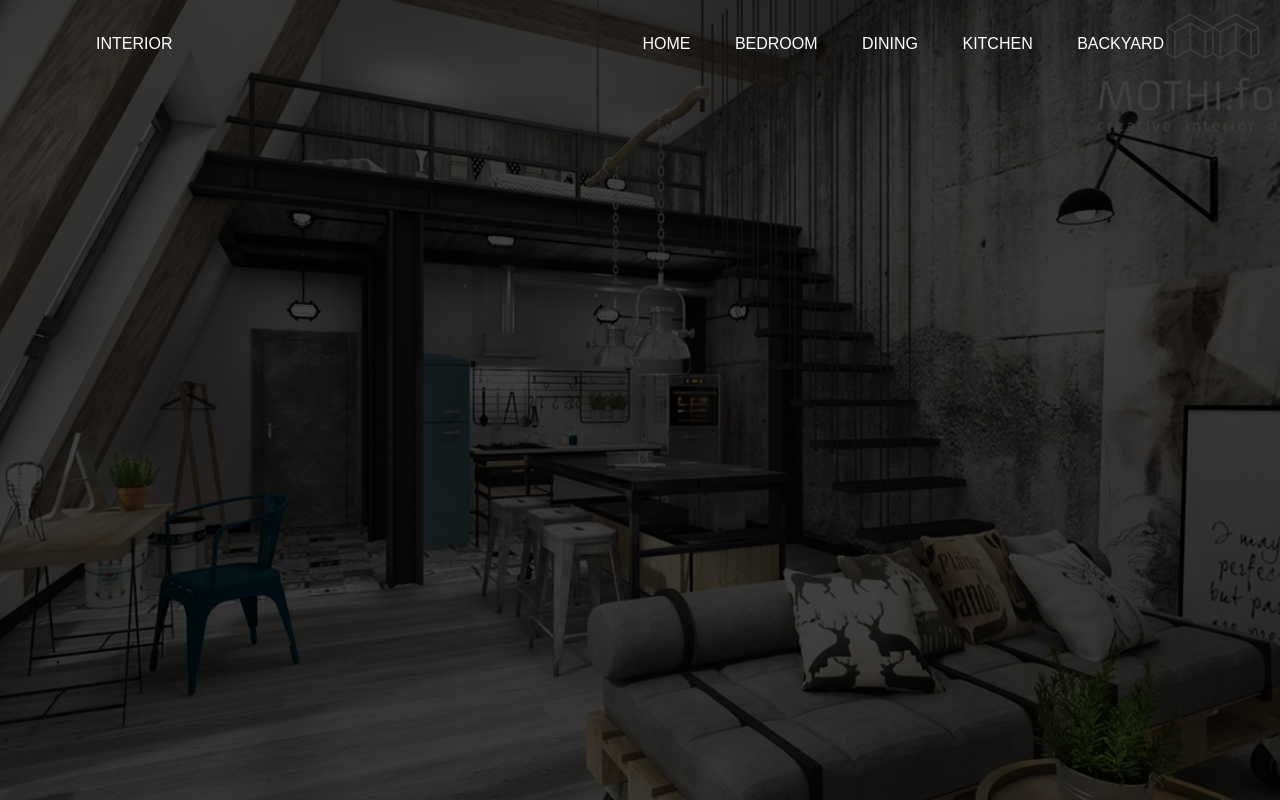
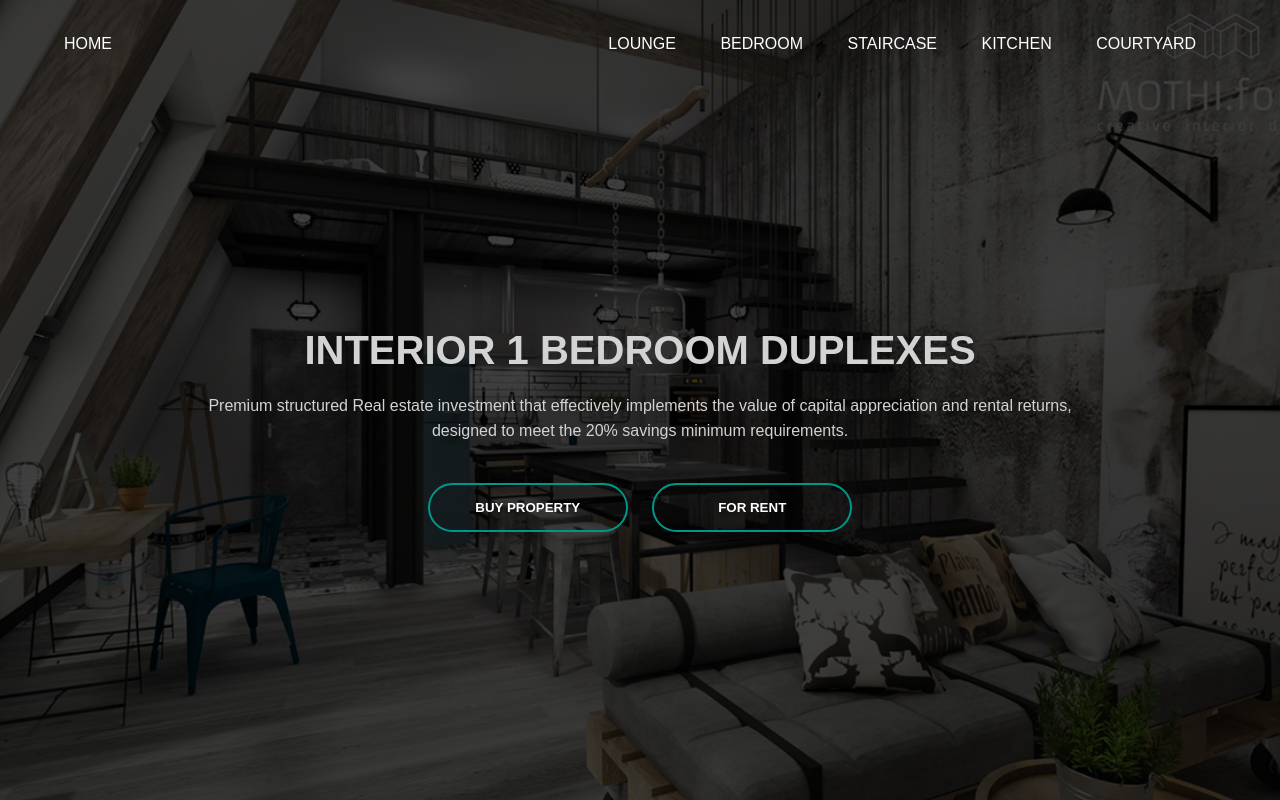
Before and after one commit to ohthebrave/Website, a plain HTML site: page index.html in a window 1280 px wide. Drawn offline with Linux system fonts and the light colour scheme.

Commit message:
Second commit

```diff
--- a/index.html
+++ b/index.html
@@ -11,14 +11,26 @@
   <body>
     <div class="wallpaper">
       <div class="navbar">
-        <p class="logo">interior</p>
+        <p>Home</p>
         <ul>
-          <li><a href="#"></a>Home</li>
+          <li><a href="#"></a>Lounge</li>
           <li><a href="#"></a>Bedroom</li>
-          <li><a href="#"></a>Dining</li>
+          <li><a href="#"></a>Staircase</li>
           <li><a href="#"></a>Kitchen</li>
-          <li><a href="#"></a>Backyard</li>
+          <li><a href="#"></a>Courtyard</li>
         </ul>
+      </div>
+      <div class="body">
+        <h1>INTERIOR 1 BEDROOM DUPLEXES</h1>
+        <p>
+          Premium structured Real estate investment that effectively implements
+          the value of capital appreciation and rental returns, <br />designed
+          to meet the 20% savings minimum requirements.
+        </p>
+        <div>
+          <button type="button"><span></span>BUY PROPERTY</button>
+          <button type="button"><span></span>FOR RENT</button>
+        </div>
       </div>
     </div>
   </body>
--- a/style.css
+++ b/style.css
@@ -13,7 +13,7 @@
 }
 
 .navbar{
-    width: 85%;
+    width: 90%;
     margin: auto;
     padding: 35px 0;
     display: flex;
@@ -24,9 +24,10 @@
     text-transform: uppercase;
 }
 
-.logo{
+.navbar p{
     width: 120px;
     cursor: pointer;
+    text-align: left;
 }
 
 .navbar ul li{
@@ -40,7 +41,7 @@
     content: '';
     height: 3px;
     width: 0%;
-    background: lightgray;
+    background: rgb(168, 111, 111);
     position: absolute;
     left: 0;
     bottom: -10px;
@@ -52,3 +53,58 @@
     width: 100%;
 
 }
+
+.body{
+    width: 100%;
+    position: absolute;
+    top: 50%;
+    transform: translateY(-50%);
+    text-align: center;
+    color: lightgray;
+}
+
+.body h1{
+    font-size: 40px;
+    margin-top: 80px;
+}
+
+.body p{
+    margin: 20px auto;
+    font-weight: 100;
+    line-height: 25px;
+}
+
+button{
+    width: 200px;
+    padding: 15px 0;
+    text-align: center;
+    margin: 20px 10px;
+    border-radius: 25px;
+    font-weight: bold;
+    border: 2px solid #009688;
+    background: transparent;
+    cursor: pointer;
+    color: white;
+    position: relative;
+    overflow: hidden;
+}
+
+span{
+    background: #009688;
+    height: 100%;
+    width: 0;
+    border-radius: 25px;
+    position: absolute;
+    left: 0;
+    bottom: 0;
+    z-index: -1;
+    transition: 0.5s;
+}
+
+button:hover span{
+    width: 100%;
+}
+
+button:hover{
+    border: none;
+}
```
